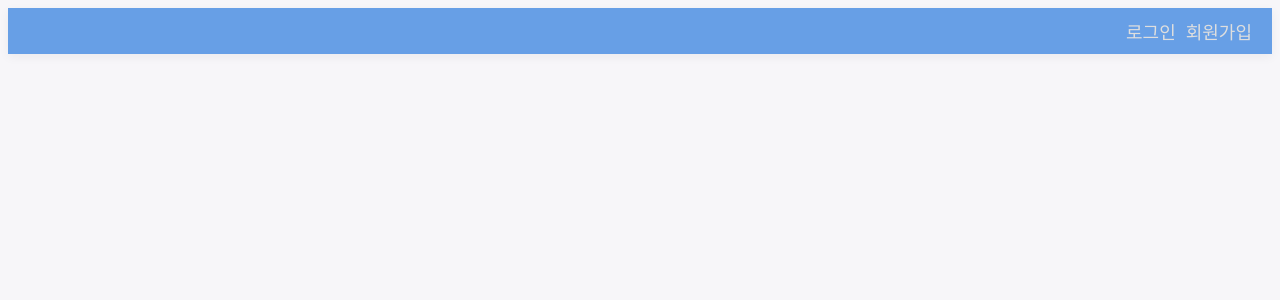
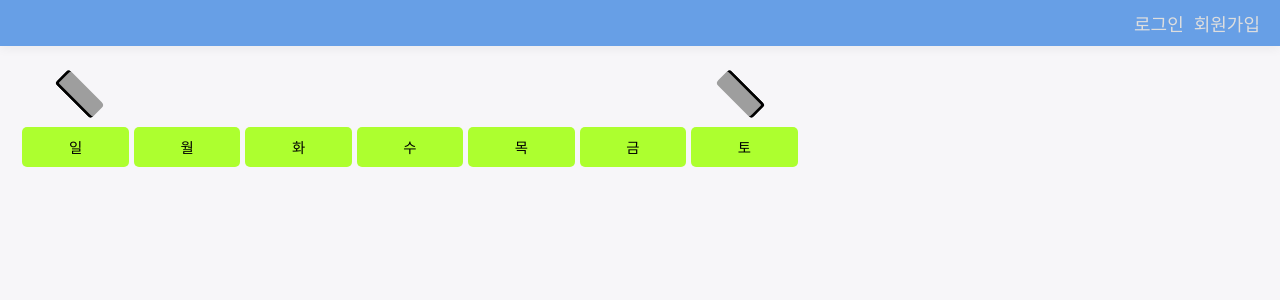
Before and after one commit to rary-developer/vue-diary, a Vue app: page /calendar2 in a window 1280 px wide. Shown: the top 300 px of the page. Built offline with nearby package versions, Linux system fonts and the light colour scheme.

Commit message:
vue-practice - make diary

```diff
--- a/src/components/LoginForm.vue
+++ b/src/components/LoginForm.vue
@@ -57,7 +57,7 @@ export default {
           this.$store.commit('setUserData', response.data);
           saveUserNoToCookie(response.data.data.userData);
           saveUserIdToCookie(response.data.data.userData);
-          this.$router.push('/calendar')
+          this.$router.push('/calendar2')
         }
 
       }catch(error){
--- a/src/routes/index.js
+++ b/src/routes/index.js
@@ -28,5 +28,10 @@ export default new VueRouter({
       component: () => import('@/views/CalendarView.vue'),
 
     },
+    {
+      path: '/calendar2',
+      component: () => import('@/views/CalendarView2.vue'),
+
+    },
   ]
 });
--- /dev/null
+++ b/src/views/CalendarView2.vue
@@ -0,0 +1,158 @@
+<template>
+  <div class="sec_cal">
+    <div class='rap'>
+      <div class="header">
+        <div class="btn prevDay"></div>
+        <h2 class='dateTitle'></h2>
+        <div class="btn nextDay"></div>
+      </div>
+
+      <div class="grid dateHead">
+        <div>일</div>
+        <div>월</div>
+        <div>화</div>
+        <div>수</div>
+        <div>목</div>
+        <div>금</div>
+        <div>토</div>
+      </div>
+
+      <div class="grid dateBoard"></div>
+    </div>
+  </div>
+</template>
+
+<script>
+export default {
+  data(){
+    return{
+      userNo: this.$store.getters.getUserNo,
+      currentYear: '',
+      currentMonth: '',
+      currentDate: '',
+      currentDay: '',
+
+      lastDate: '',
+      lastDay:'',
+
+      year: '',
+      month: '',
+      date: '',
+      day: '',
+    }
+  },
+  methods: {
+    calendarRender(){
+      this.currentYear = this.year;
+      this.currentMonth = this.month;
+      this.currentDate = this.date;
+      this.currentDay = this.day;
+
+      var prevDay = new Date(this.currentYear, this.currentMonth-1, 0);
+      this.lastDate = prevDay.getDate();
+      this.lastDay = prevDay.getDay();
+
+      var startDay = new Date(this.currentYear, this.currentMonth, 0);
+      this.currentDate = startDay.getDate();
+      this.currentDay = startDay.getDay();
+
+
+    },
+  },
+  mounted(){
+     // 날짜 정보 가져오기
+    var date = new Date(); // 현재 날짜(로컬 기준) 가져오기
+    this.year = date.getFullYear();
+    this.month = date.getMonth()+1;
+    this.date = date.getDate();
+    this.day = date.getDay();
+
+
+    this.currentYear = date.getFullYear(); // 달력에서 표기하는 연
+    this.currentMonth = date.getMonth(); // 달력에서 표기하는 월
+    this.currentDate = date.getDate(); // 달력에서 표기하는 일
+    this.currentDay = date.getDay(); // 달력에서 표기하는 요일
+
+    this.calendarRender();
+  },
+}
+</script>
+
+<style>
+/* 달력 */
+.dateHead div {
+  background: greenyellow;
+  color: black;
+  text-align: center;
+  border-radius: 5px;
+}
+
+.grid {
+  display: grid;
+  grid-template-columns: repeat(7, 1fr);
+  grid-gap: 5px;
+}
+
+.grid div {
+  padding: .6rem;
+  font-size: .9rem;
+  cursor: pointer;
+}
+
+.dateBoard div {
+  color: #222;
+  font-weight: bold;
+  min-height: 6rem;
+  padding: .6rem .8rem;
+  border-radius: 5px;
+  border: 1px solid #eee;
+}
+
+.noColor {
+  background: #eee;
+}
+
+.header {
+  display: flex;
+  justify-content: space-between;
+  padding: 1rem 2rem;
+}
+
+/* 좌우 버튼 */
+.btn {
+  display: block;
+  width: 20px;
+  height: 20px;
+  border: 3px solid #000;
+  border-width: 3px 3px 0 0;
+  cursor: pointer;
+}
+
+.prevDay {
+  transform: rotate(-135deg);
+}
+
+.nextDay {
+  transform: rotate(45deg);
+}
+
+/* ---- */
+@import url("https://cdn.jsdelivr.net/gh/orioncactus/pretendard/dist/web/static/pretendard.css");
+* {
+  margin: 0;
+  padding: 0;
+  list-style: none;
+  box-sizing: border-box;
+  font-family: Pretendard;
+}
+
+.rap {
+  max-width: 820px;
+  padding: 0 1.4rem;
+  margin-top: 1.4rem;
+}
+
+.dateHead {
+  margin: .4rem 0;
+}
+</style>
```
